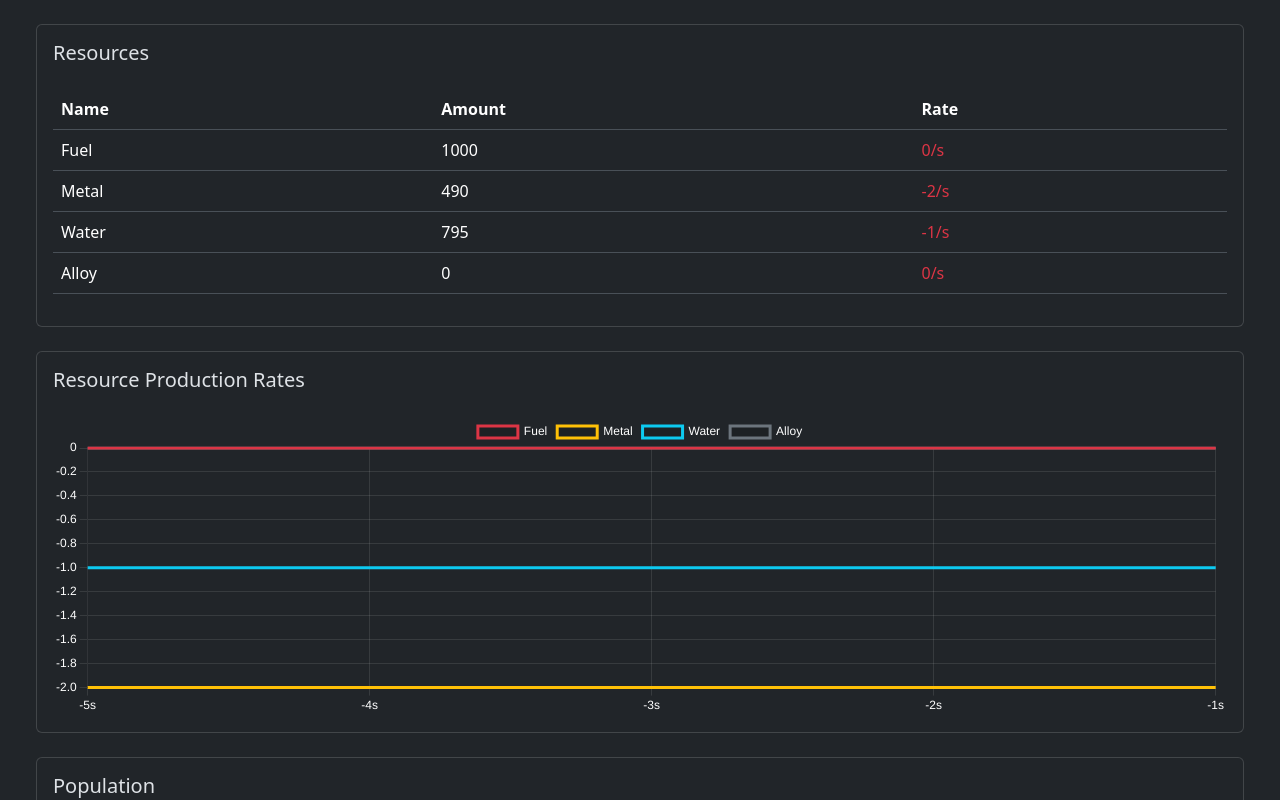
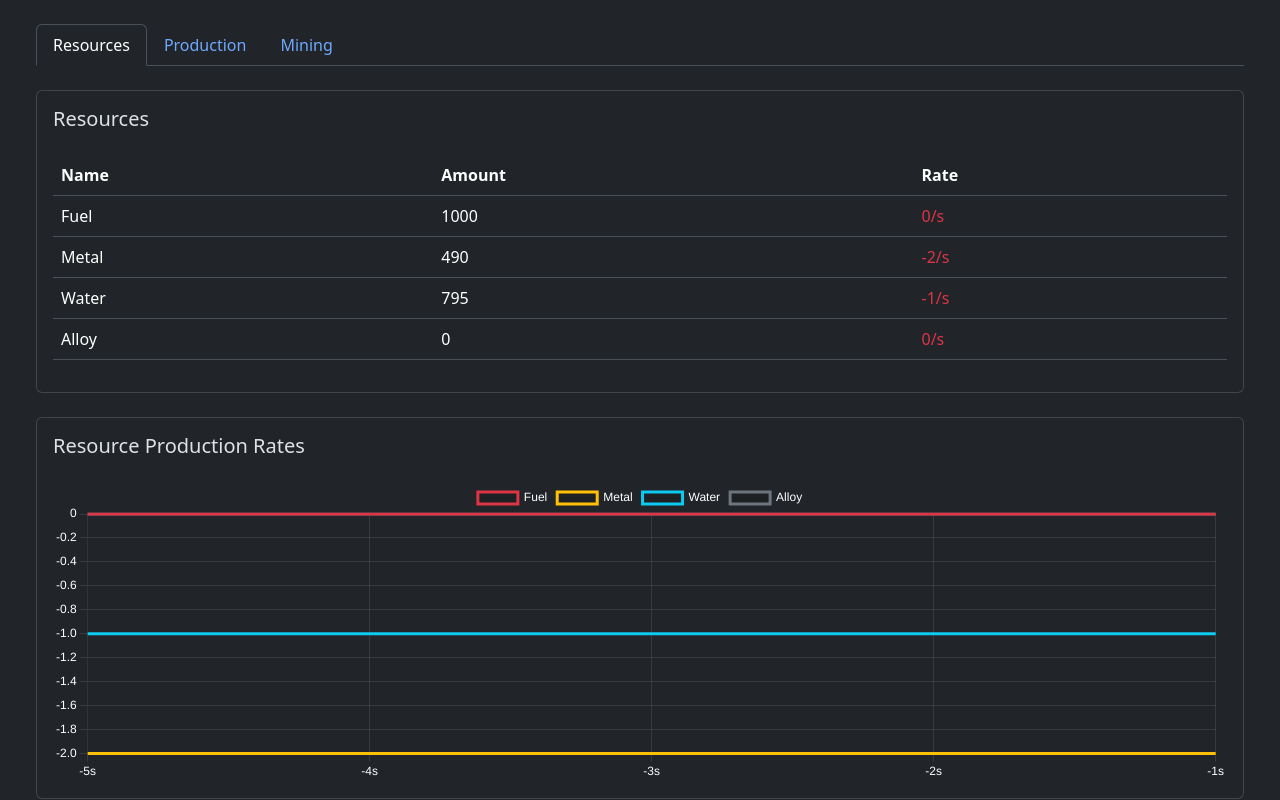
Before and after one commit to c1921/Stardust, a Vue app: page / in a window 1280 px wide. Shown: the top 800 px of the page. Built offline with nearby package versions, Linux system fonts and the light colour scheme.

Commit message:
样式：新增标签页

```diff
--- a/src/App.vue
+++ b/src/App.vue
@@ -10,15 +10,79 @@ import PopulationList from './components/PopulationList.vue'
 <template>
   <div class="min-vh-100 p-4">
     <div class="container-fluid">
-      <div class="row g-4">
-        <div class="col">
+      <ul class="nav nav-tabs mb-4" role="tablist">
+        <li class="nav-item" role="presentation">
+          <button
+            class="nav-link active"
+            data-bs-toggle="tab"
+            data-bs-target="#resources-tab"
+            type="button"
+            role="tab"
+            aria-selected="true"
+          >
+            Resources
+          </button>
+        </li>
+        <li class="nav-item" role="presentation">
+          <button
+            class="nav-link"
+            data-bs-toggle="tab"
+            data-bs-target="#production-tab"
+            type="button"
+            role="tab"
+            aria-selected="false"
+          >
+            Production
+          </button>
+        </li>
+        <li class="nav-item" role="presentation">
+          <button
+            class="nav-link"
+            data-bs-toggle="tab"
+            data-bs-target="#mining-tab"
+            type="button"
+            role="tab"
+            aria-selected="false"
+          >
+            Mining
+          </button>
+        </li>
+      </ul>
+
+      <div class="tab-content">
+        <div
+          class="tab-pane fade show active"
+          id="resources-tab"
+          role="tabpanel"
+          tabindex="0"
+        >
           <div class="d-flex flex-column gap-4">
             <ResourceList />
             <ResourceChart />
             <PopulationList />
             <SpaceshipList />
+          </div>
+        </div>
+
+        <div
+          class="tab-pane fade"
+          id="production-tab"
+          role="tabpanel"
+          tabindex="0"
+        >
+          <div class="d-flex flex-column gap-4">
+            <ProductionList />
+          </div>
+        </div>
+
+        <div
+          class="tab-pane fade"
+          id="mining-tab"
+          role="tabpanel"
+          tabindex="0"
+        >
+          <div class="d-flex flex-column gap-4">
             <MiningList />
-            <ProductionList />
           </div>
         </div>
       </div>
```
